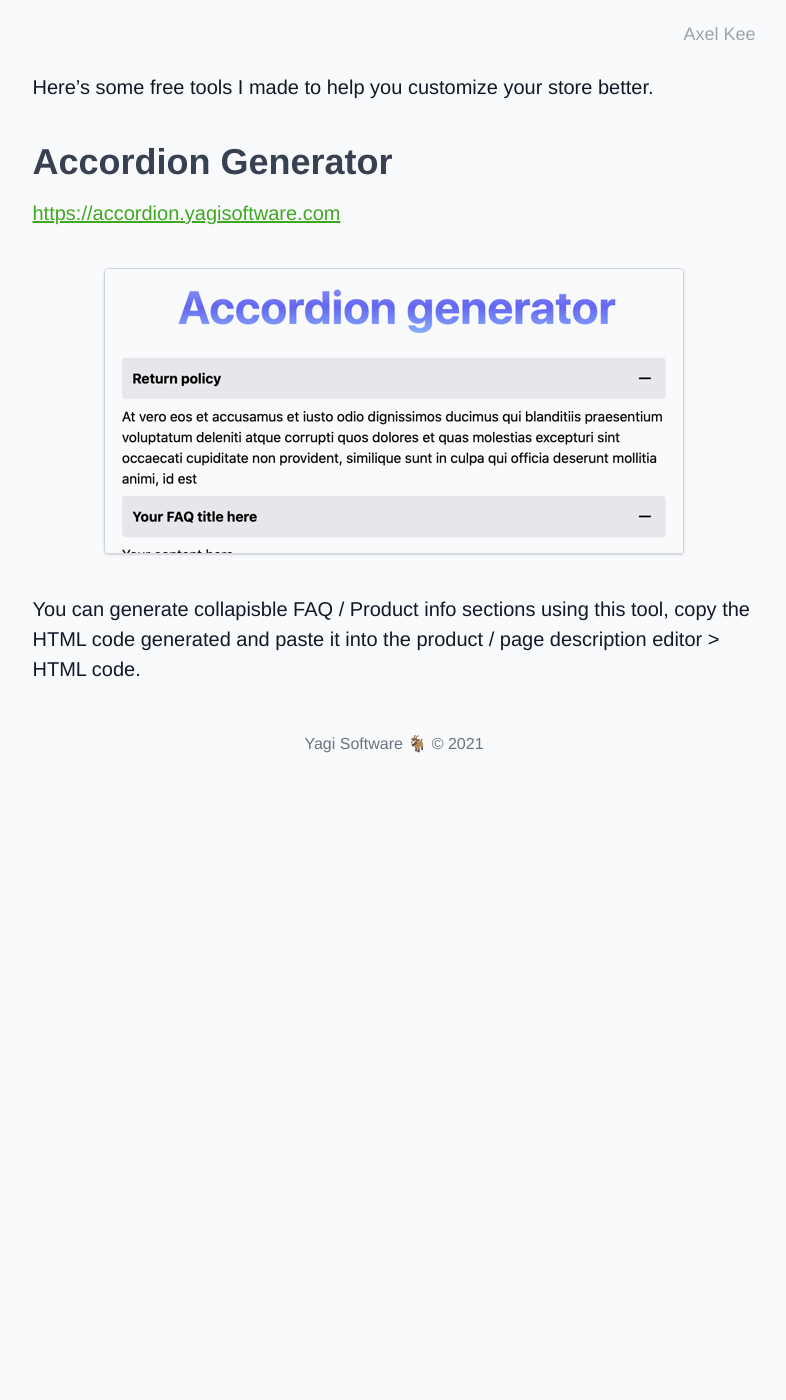
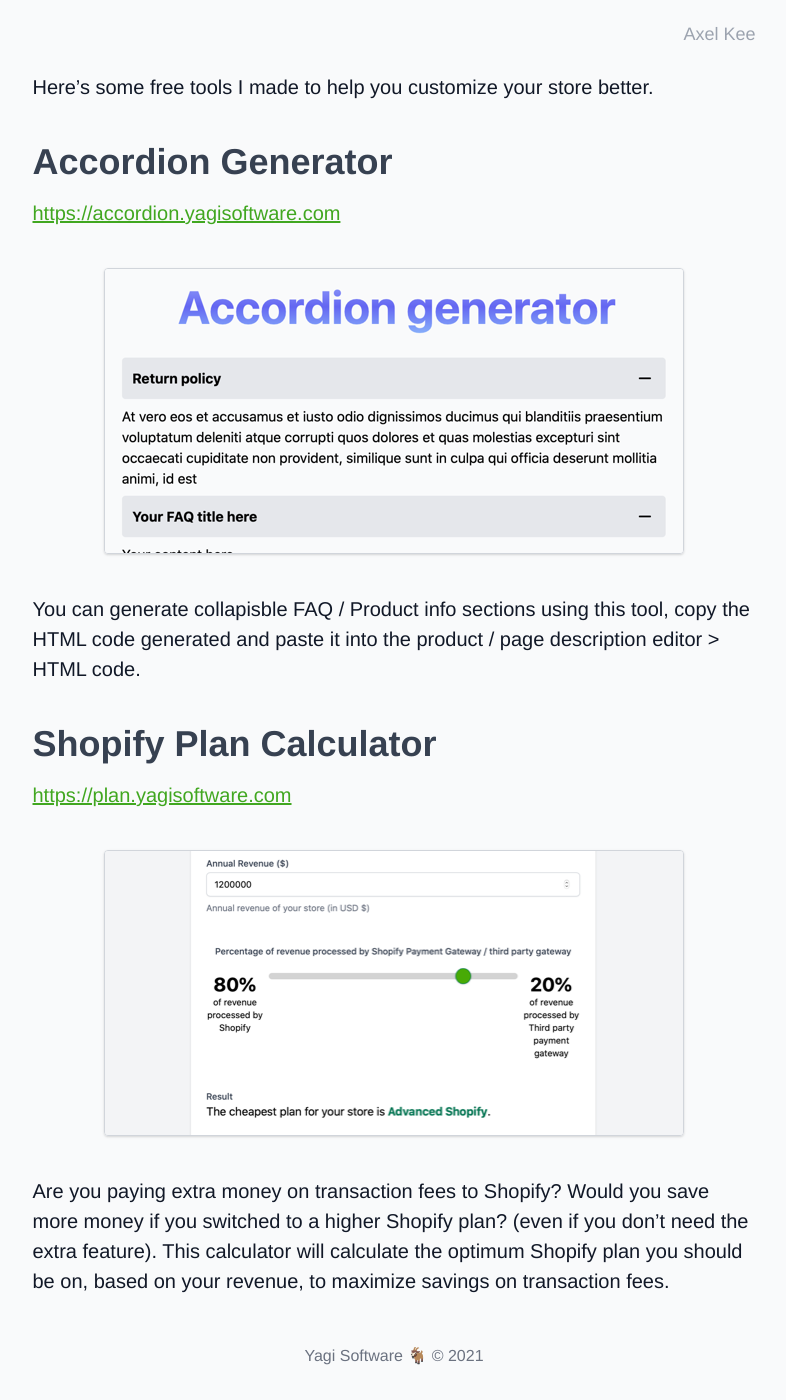
Before and after one commit to YagiSoftware/blog, a Jekyll site: the page built from tools.md, in a window 1280 px wide and 1400 px high, scrolled down 396 px. Shown: the whole window, without its empty margins (246-1032 px from the left). Built offline with Jekyll 4.4.1, drawn with Linux system fonts in a browser that asks for light colours; some web fonts are replaced; comment, search, counter and statistics services are not loaded; before the commit the page ends 1184 px from its top, so only the background shows below that.

Commit message:
Added shopify plan calculator link

```diff
--- a/tools.md
+++ b/tools.md
@@ -14,3 +14,12 @@
 <img src="{{ site.baseurl }}/accordion_generator.png">
 
 You can generate collapisble FAQ / Product info sections using this tool, copy the HTML code generated and paste it into the product / page description editor > HTML code.
+
+
+## Shopify Plan Calculator
+
+<a href="https://plan.yagisoftware.com" target="_blank">https://plan.yagisoftware.com</a>
+
+<img src="{{ site.baseurl }}/plan_calculator.png">
+
+Are you paying extra money on transaction fees to Shopify? Would you save more money if you switched to a higher Shopify plan? (even if you don't need the extra feature). This calculator will calculate the optimum Shopify plan you should be on, based on your revenue, to maximize savings on transaction fees.
```
Also changed, not shown: plan_calculator.png (added).
